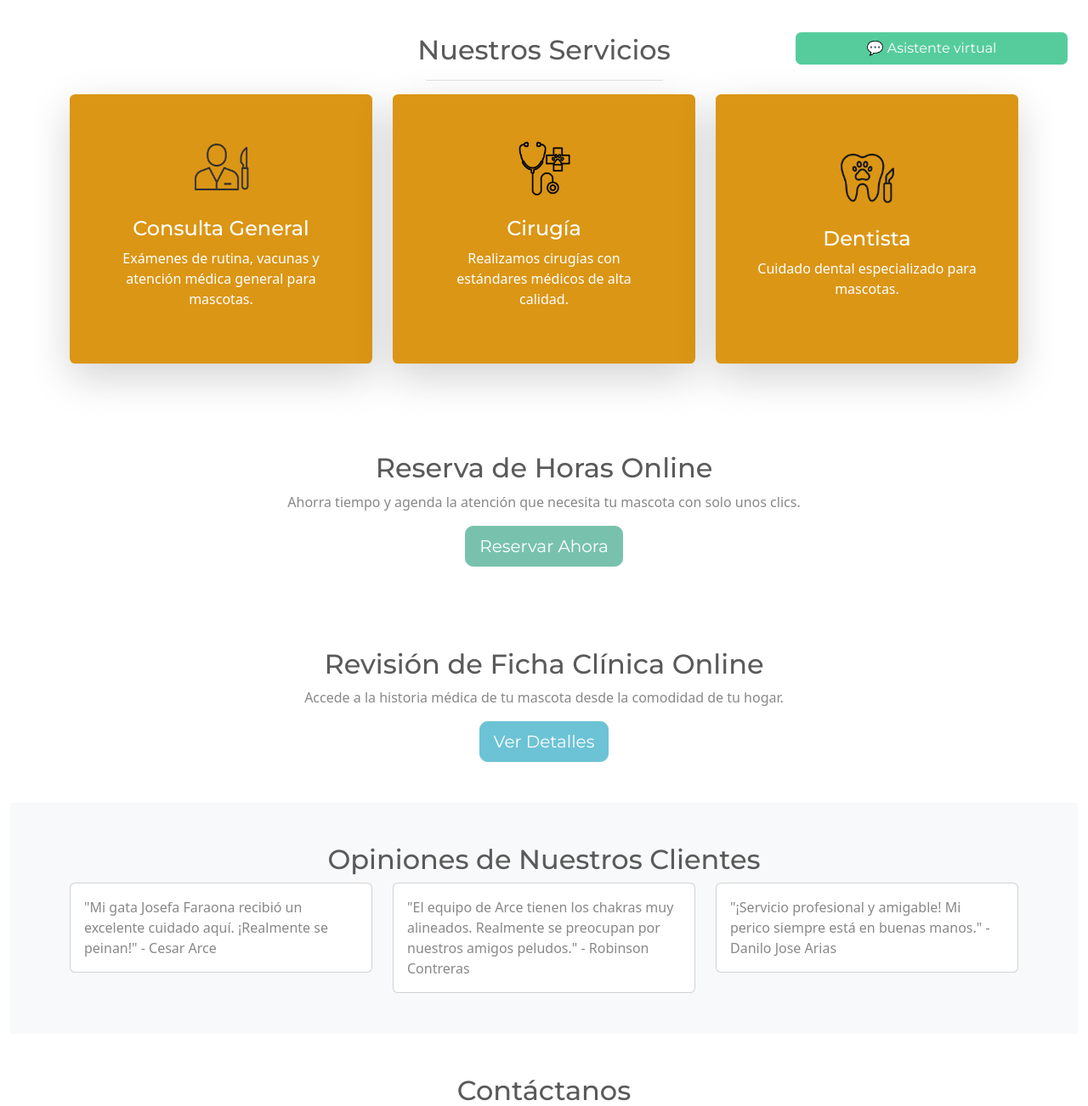
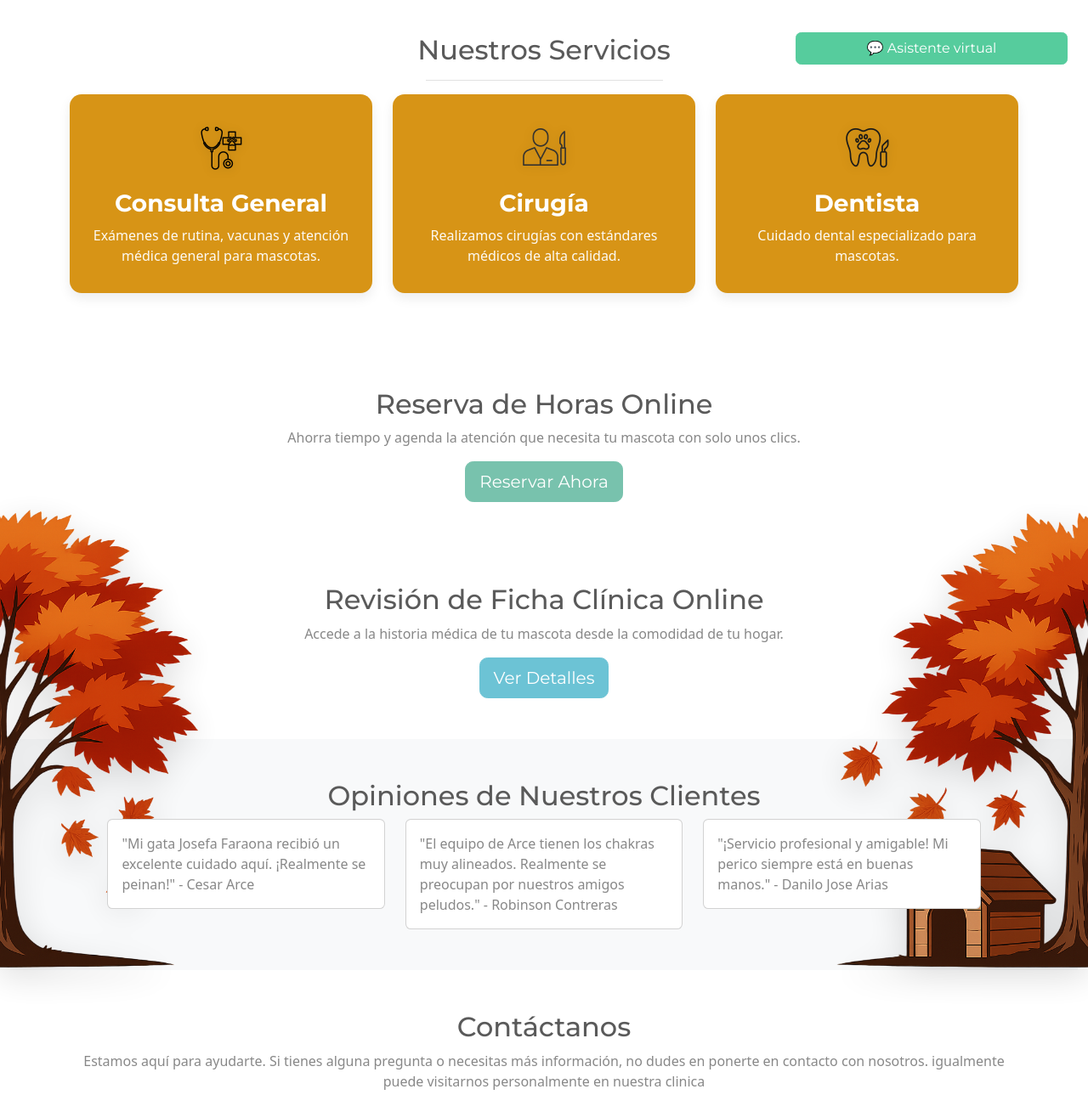
Before and after one commit to Luisnavarr1999/Vet_Arce_Proyect, a Django app: page / in a window 1280 px wide. Shown: the part 692-1994 px from the top of the page at 85% size. Run offline with Django 4.2, Linux system fonts and the light colour scheme; some libraries are stand-ins or nearby versions; grey boxes are pictures that could not be loaded.

Commit message:
Mejoras visuales pagina principal v2

```diff
--- a/static/web/estilo.css
+++ b/static/web/estilo.css
@@ -90,3 +90,146 @@ header.home{
   .hero-carousel{ min-height: 70vh; }
   .hero-content{  min-height: 70vh; }
 }
+
+/* ===== Servicios (versión final) ===== */
+:root{
+  --mustard: #d79416;
+  --mustard-hover: #c78311;
+  --card-radius: 14px;
+}
+
+.service-card{
+  background: var(--mustard);
+  color: #fff;
+  border-radius: var(--card-radius);
+  padding: 2rem 1.25rem;
+  text-align: center;
+  box-shadow: 0 6px 14px rgba(0,0,0,.08);
+  transition: transform .25s ease, box-shadow .25s ease, background-color .25s ease;
+  height: 100%;
+  cursor: default;
+}
+
+/* Ícono (SVG o JPG) centrado y grande */
+.service-card .service-icon{
+  display: block;
+  width: 64px;
+  height: 64px;
+  margin: 0 auto 1rem;
+  object-fit: contain; /* útil si usas JPG/PNG */
+  filter: drop-shadow(0 1px 6px rgba(0,0,0,.15));
+}
+
+/* Títulos blancos (h3 y h4 por si acaso) */
+.service-card h3,
+.service-card h4{
+  color: #fff !important;  /* fuerza sobre bootstrap si hace falta */
+  font-weight: 700;
+  margin-bottom: .5rem;
+}
+
+/* Texto */
+.service-card p{
+  color: #fff;
+  opacity: .95;
+  margin: 0;
+  line-height: 1.5;
+}
+
+/* Hover elegante */
+.service-card:hover,
+.service-card:focus-within{
+  transform: translateY(-6px);
+  background-color: var(--mustard-hover);
+  box-shadow: 0 14px 32px rgba(0,0,0,.12);
+}
+
+/* Accesibilidad teclado */
+.service-card:focus-within{
+  outline: 2px solid rgba(255,255,255,.7);
+  outline-offset: 3px;
+}
+
+/* Menos movimiento si el usuario lo pidió */
+@media (prefers-reduced-motion: reduce){
+  .service-card{ transition: background-color .24s ease, box-shadow .24s ease; }
+}
+
+/* ===== Footer Redes Sociales ===== */
+.social-icons .social-link {
+  color: #d79416;               /* Mostaza */
+  font-size: 2rem;              /* Tamaño más grande */
+  transition: color 0.25s ease, transform 0.25s ease;
+}
+
+.social-icons .social-link:hover {
+  color: #000;                  /* Negro al pasar el mouse */
+  transform: scale(1.15);       /* Ligeramente más grande */
+}
+
+
+/* ===== Decoración de árboles (full-bleed y más grandes) ===== */
+.autumn-decor{
+  position: relative;
+  isolation: isolate;
+  /* separa el contenido del tronco/hojas; ajusta si hiciera falta */
+  padding-left: clamp(0px, 8vw, 140px);
+  padding-right: clamp(0px, 8vw, 140px);
+}
+
+/* Truco full-bleed: empuja los pseudo-elementos hasta los bordes del viewport,
+   aunque la sección esté dentro de un container con márgenes laterales */
+.autumn-decor::before,
+.autumn-decor::after{
+  content: "";
+  position: absolute;
+  bottom: -10px;
+  /* Lleva el origen a los bordes del viewport */
+  left: calc((100% - 100vw) / 2);
+  right: auto;
+  width: min(36vw, 420px);       /* MÁS GRANDE */
+  aspect-ratio: 3 / 4;
+  background-repeat: no-repeat;
+  background-size: contain;
+  background-position: left bottom;
+  z-index: -1;
+  pointer-events: none;
+  filter: drop-shadow(0 10px 20px rgba(0,0,0,.15));
+  opacity: .98;
+}
+
+/* Árbol derecho: anclado al borde derecho del viewport */
+.autumn-decor::after{
+  left: auto;
+  right: calc((100% - 100vw) / 2);
+  background-position: right bottom;
+}
+
+/* Rutas de imagen (ajústalas si usas otra carpeta/nombre) */
+.autumn-decor::before{  background-image: url("/static/Imagenes/tree-left.png"); }
+.autumn-decor::after{   background-image: url("/static/Imagenes/tree-right.png"); }
+
+/* Responsive: reduce tamaño en pantallas medianas y chicas */
+@media (max-width: 992px){
+  .autumn-decor{
+    padding-left: clamp(0px, 6vw, 100px);
+    padding-right: clamp(0px, 6vw, 100px);
+  }
+  .autumn-decor::before,
+  .autumn-decor::after{
+    width: min(32vw, 360px);
+    bottom: -8px;
+  }
+}
+
+@media (max-width: 768px){
+  .autumn-decor{
+    padding-left: clamp(0px, 4vw, 72px);
+    padding-right: clamp(0px, 4vw, 72px);
+  }
+  .autumn-decor::before,
+  .autumn-decor::after{
+    width: min(28vw, 240px);
+    bottom: -6px;
+  }
+}
--- a/templates/ambpublica/main.html
+++ b/templates/ambpublica/main.html
@@ -138,38 +138,26 @@
       <h2 class="text-center">Nuestros Servicios</h2>
       <hr class="w-25 mx-auto" />
       <div class="row">
-        <div class="col-lg-4 mb-2">
-          <div class="card shadow-lg ficat-green text-white border-0 h-100">
-            <div class="card-body text-center p-5 d-flex justify-content-center align-items-center">
-              <div>
-                <img src="{% static 'Imagenes/service-cirugia.jpg' %}" alt="Consulta General" class="service-icon">
-                <h4>Consulta General</h4>
-                <p>Exámenes de rutina, vacunas y atención médica general para mascotas.</p>
-              </div>
-            </div>
-          </div>
+        <div class="col-12 col-md-4 mb-3">
+          <article class="service-card text-center">
+            <img src="{% static 'Imagenes/service-consulta.jpg' %}" alt="Consulta general para mascotas" class="service-icon">
+            <h3>Consulta General</h3>
+            <p>Exámenes de rutina, vacunas y atención médica general para mascotas.</p>
+          </article>
         </div>
-        <div class="col-lg-4 mb-2">
-          <div class="card shadow-lg ficat-green text-white border-0 h-100">
-            <div class="card-body text-center p-5 d-flex justify-content-center align-items-center">
-              <div>
-                <img src="{% static 'Imagenes/service-consulta.jpg' %}" alt="Cirugía" class="service-icon">
-                <h4>Cirugía</h4>
-                <p>Realizamos cirugías con estándares médicos de alta calidad.</p>
-              </div>
-            </div>
-          </div>
+        <div class="col-12 col-md-4 mb-3">
+          <article class="service-card text-center">
+            <img src="{% static 'Imagenes/service-cirugia.jpg' %}" alt="Cirugías veterinarias" class="service-icon">
+            <h3>Cirugía</h3>
+            <p>Realizamos cirugías con estándares médicos de alta calidad.</p>
+          </article>
         </div>
-        <div class="col-lg-4 mb-2">
-          <div class="card shadow-lg ficat-green text-white border-0 h-100">
-            <div class="card-body text-center p-5 d-flex justify-content-center align-items-center">
-              <div>
-                <img src="{% static 'Imagenes/service-dentista.jpg' %}" alt="Dentista" class="service-icon">
-                <h4>Dentista</h4>
-                <p>Cuidado dental especializado para mascotas.</p>
-              </div>
-            </div>
-          </div>
+        <div class="col-12 col-md-4 mb-3">
+          <article class="service-card text-center">
+            <img src="{% static 'Imagenes/service-dentista.jpg' %}" alt="Odontología veterinaria" class="service-icon">
+            <h3>Dentista</h3>
+            <p>Cuidado dental especializado para mascotas.</p>
+          </article>
         </div>
       </div>
     </div>
@@ -195,7 +183,7 @@
     </div>
   </section>
   {# Opiniones de Nuestros Clientes #}
-  <section id="opiniones" class="py-5 bg-light">
+  <section id="opiniones" class="py-5 bg-light autumn-decor">
     <div class="container">
       <h2 class="text-center">Opiniones de Nuestros Clientes</h2>
       <div class="row">
--- a/templates/ambpublica/master.html
+++ b/templates/ambpublica/master.html
@@ -13,6 +13,8 @@
           crossorigin="anonymous"
           referrerpolicy="no-referrer" />
     <link rel="stylesheet" href="{% static 'web/estilo.css' %}" />
+    <link rel="stylesheet"
+      href="https://cdn.jsdelivr.net/npm/bootstrap-icons@1.11.1/font/bootstrap-icons.css">
   </head>
   <body>
     {# Navbar Bootstrap dinamica mediante la verificacion de la URL #}
@@ -62,9 +64,24 @@
       {# Terminacion del div de más arriba #}
       {% if request.path_info|length != 0 %}</div>{% endif %}
     {# Pie #}
-    <footer class="bg-light text-center py-3">
+    <footer class="bg-light text-center py-4 border-top">
       <div class="container">
-        <p>(c) 2025 Veterinaria de Arce. Todos los derechos reservados.</p>
+        <p class="mb-3 fw-semibold">
+          © 2025 Veterinaria de Arce. Todos los derechos reservados.
+        </p>
+
+        <!-- Redes sociales -->
+        <div class="social-icons d-flex justify-content-center gap-4">
+          <a href="https://www.facebook.com" target="_blank" aria-label="Facebook" class="social-link">
+            <i class="bi bi-facebook"></i>
+          </a>
+          <a href="https://www.instagram.com" target="_blank" aria-label="Instagram" class="social-link">
+            <i class="bi bi-instagram"></i>
+          </a>
+          <a href="https://wa.me/56912345678" target="_blank" aria-label="WhatsApp" class="social-link">
+            <i class="bi bi-whatsapp"></i>
+          </a>
+        </div>
       </div>
     </footer>
     <script src="https://cdn.jsdelivr.net/npm/bootstrap@5.3.2/dist/js/bootstrap.bundle.min.js"
```
Also changed, not shown: static/Imagenes/tree-left.png (added), static/Imagenes/tree-right.png (added).
